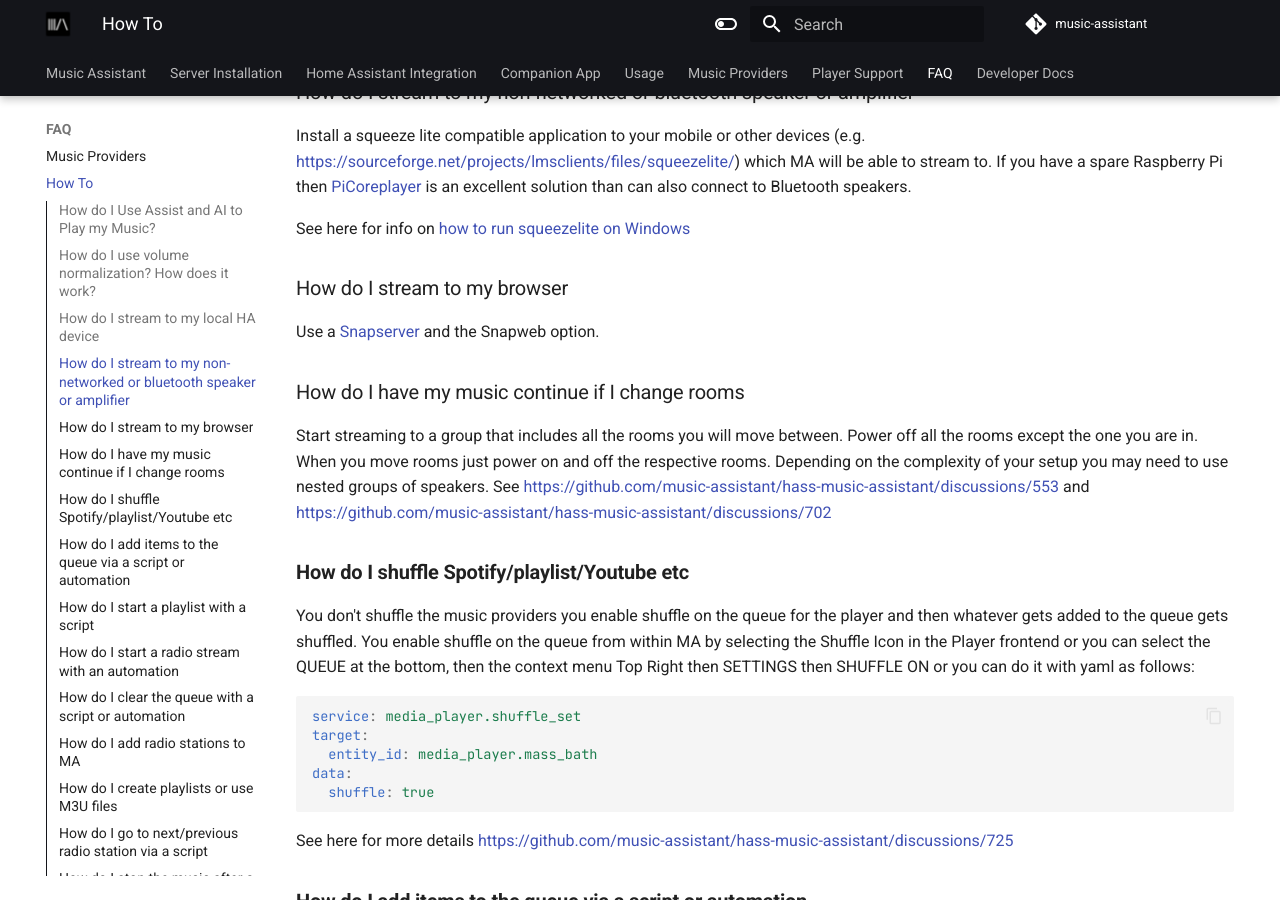
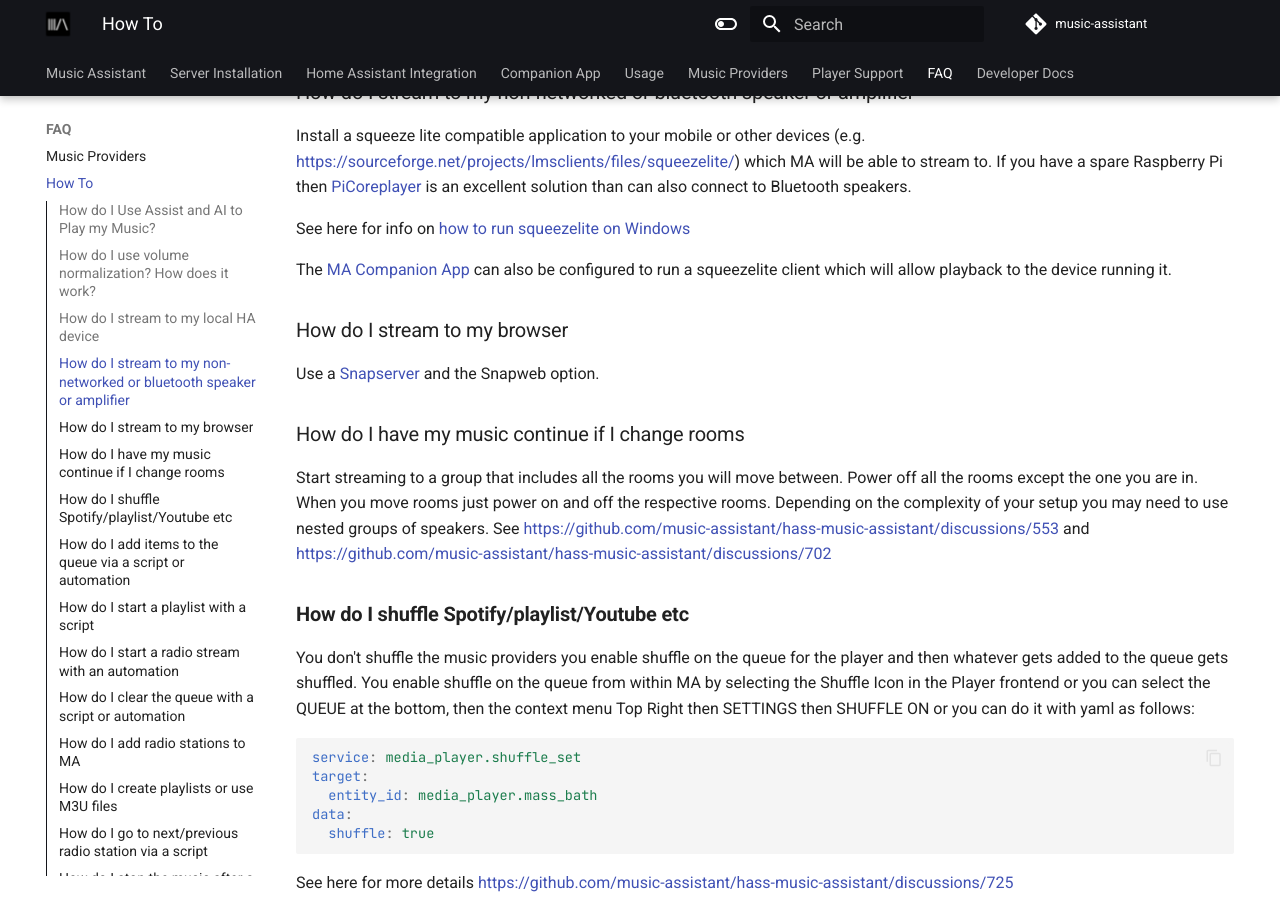
Before and after one commit to pwbriggs/music-assistant.github.io, an MkDocs documentation site: the page built from docs/faq/how-to.md, in a window 1280 px wide and 900 px high, scrolled down 631 px. Built offline with MkDocs 1.6.1 and Material for MkDocs 9.7.7, drawn with Linux system fonts in a browser that asks for light colours.

Commit message:
Add info about companion app

```diff
--- a/docs/faq/how-to.md
+++ b/docs/faq/how-to.md
@@ -17,6 +17,8 @@
 Install a squeeze lite compatible application to your mobile or other devices  (e.g. https://sourceforge.net/projects/lmsclients/files/squeezelite/) which MA will be able to stream to. If you have a spare Raspberry Pi then [PiCoreplayer](https://www.picoreplayer.org) is an excellent solution than can also connect to Bluetooth speakers.
 
 See here for info on [how to run squeezelite on Windows](https://github.com/orgs/music-assistant/discussions/1123#discussioncomment-6652948)
+
+The [MA Companion App](../companion-app.md) can also be configured to run a squeezelite client which will allow playback to the device running it.
 
 ### How do I stream to my browser
 
```
